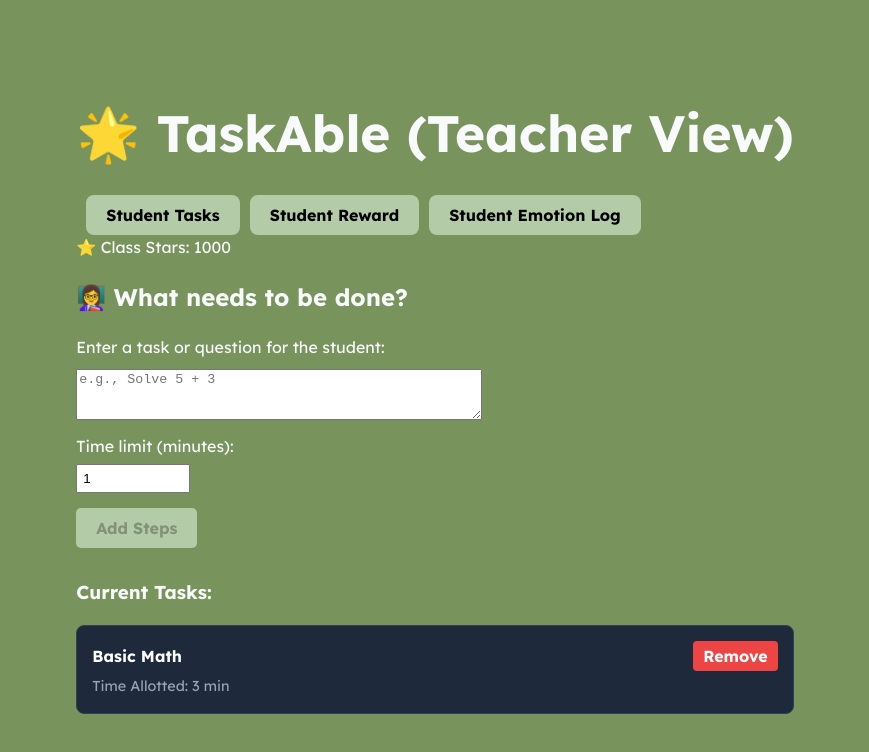
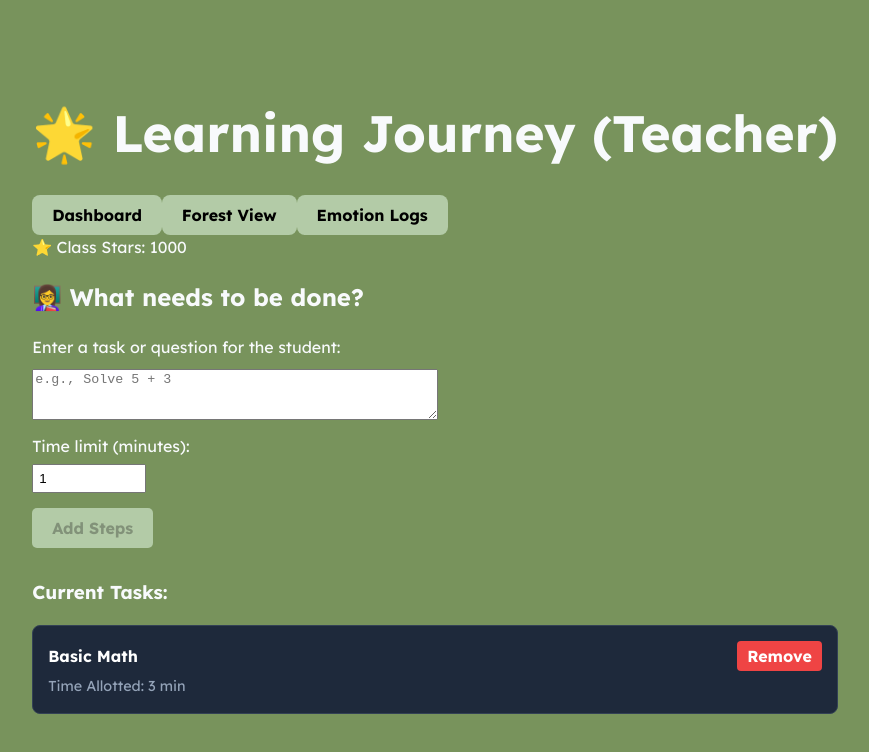
Before and after one commit to Victor2275/HOTHproject, a React (Vite) app in the folder frontend/: page / in a window 1280 px wide. Both pictures are taken after a click on the button "Enter Teacher Dashboard →". Shown: the top 752 px of the page, without its empty margins (205-1074 px from the left). Built offline with nearby package versions, Linux system fonts and the light colour scheme.

Commit message:
fix teacher tab thing

```diff
--- a/frontend/src/App.jsx
+++ b/frontend/src/App.jsx
@@ -47,20 +47,26 @@ export default function App() {
       <div className="app-container">
 {role === 'teacher' && (
   <header>
-            <h1>🌟 TaskAble (Teacher View)</h1>
+    <h1>🌟 Learning Journey (Teacher)</h1>
     <nav>
-        <a href="/teacher">
-            <button style={{ marginRight: '10px', marginLeft: '10px' }}>
-                Student Tasks
-            </button>
-            </a>
-           <a href="/reward">
-            <button style={{ marginRight: '10px'}}>
-                Student Reward </button>
-                </a>
-              <a href="/emotion"><button>Student Emotion Log</button></a>
+      <Link to="/teacher"><button>Dashboard</button></Link>
+      <Link to="/reward"><button>Forest View</button></Link>
+      <Link to="/emotion"><button>Emotion Logs</button></Link>
     </nav>
     <div className="points-display">⭐ Class Stars: {points}</div>
+  </header>
+)}
+
+{/* Student Header - FIXED LOGIC */}
+{role !== 'teacher' && role !== null && window.location.pathname !== '/' && (
+  <header>
+    <h1>🎒 My Learning</h1>
+    <nav>
+      <Link to="/student"><button>My Tasks</button></Link>
+      <Link to="/reward"><button>My Forest</button></Link>
+      <Link to="/emotion"><button>My Mood</button></Link>
+    </nav>
+    <div className="points-display">⭐ My Stars: {points}</div>
   </header>
 )}
 
```
Lines whose indentation alone changed are shown as unchanged.
